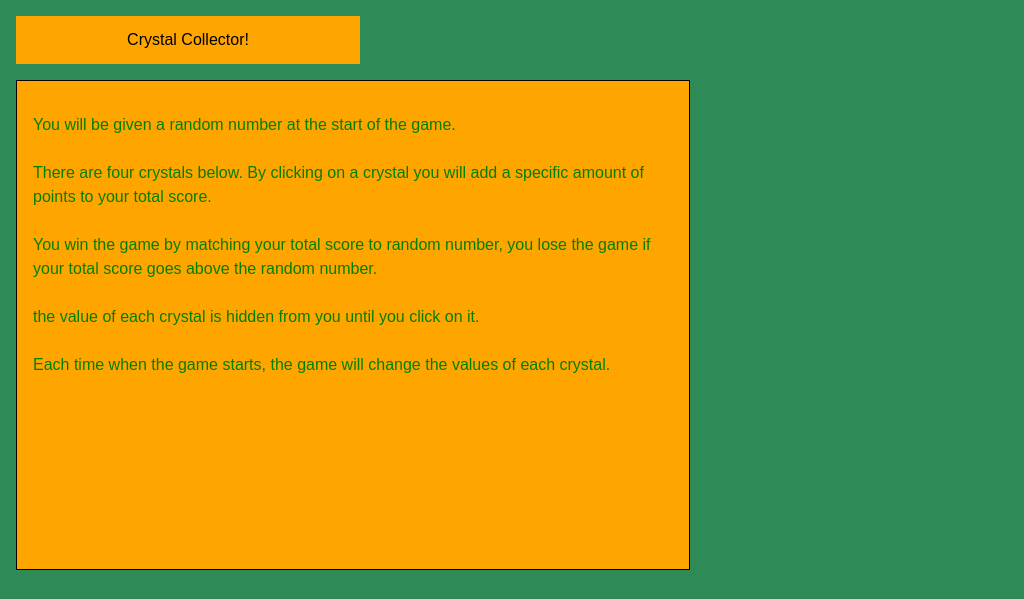
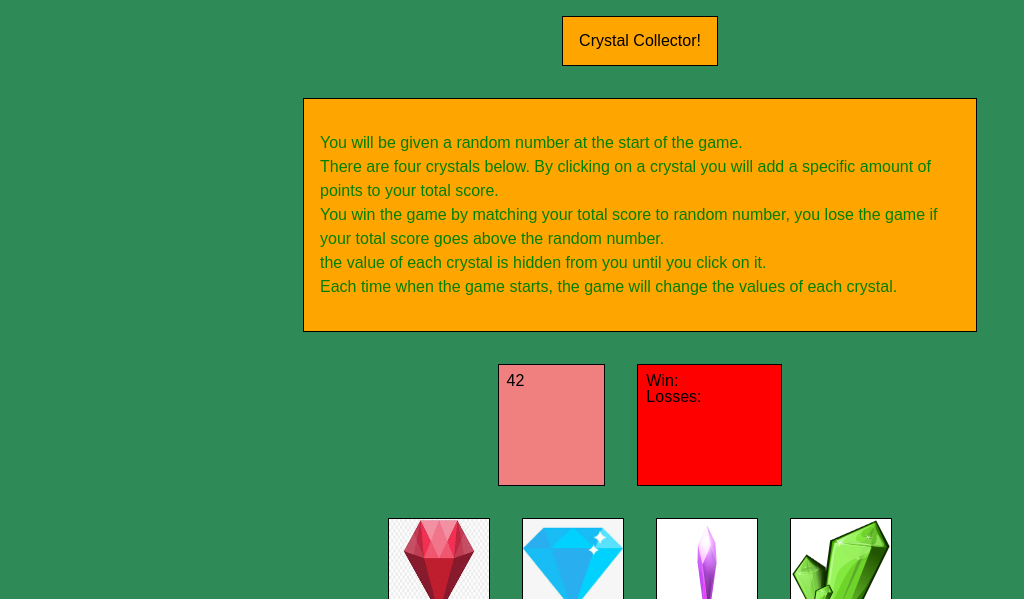
Before and after one commit to wesbragagt/Crystal-Collectors, a plain HTML site: page index.html in a window 1280 px wide. Shown: the top 599 px of the page, without its empty margins (0-1024 px from the left). Drawn offline with nearby package versions, Linux system fonts and the light colour scheme.

Commit message:
added some style changes such as flex-box to container and flex-column

```diff
--- a/assets/css/style.css
+++ b/assets/css/style.css
@@ -3,16 +3,25 @@ body {
     background: seagreen;
 }
 
-header h1 {
+.container {
+    display: flex;
+    flex-direction: column;
+    align-items: center;
+    flex-wrap: wrap;
+    width: 1280px;
+    height: auto;
+
+}
+
+h1 {
     text-align: center;
     padding: 1em;
-    width: 25%;
     background: orange;
 }
 
 section {
     width: 50%;
-    padding: 2em 1em 12em 1em;
+    padding: 2em 1em 2em 1em;
     background: orange;
     color: green;
     line-height: 1.5em;
--- a/index.html
+++ b/index.html
@@ -17,17 +17,19 @@
 </head>
 
 <body>
-    <header class="head margin">
+    <div class="container">
+        <header class="head margin border">
             <h1>Crystal Collector!</h1>
         </header>
 
         <section class="instructions margin border">
-        <p>You will be given a random number at the start of the game. <br><br>
+            <p>You will be given a random number at the start of the game. <br>
                 There are four crystals below. By clicking on a crystal you will add a specific amount of points to your
-            total score. <br><br>
-            You win the game by matching your total score to random number, you lose the game if your total score goes
-            above the random number. <br><br>
-            the value of each crystal is hidden from you until you click on it. <br><br>
+                total score. <br>
+                You win the game by matching your total score to random number, you lose the game if your total score
+                goes
+                above the random number. <br>
+                the value of each crystal is hidden from you until you click on it. <br>
                 Each time when the game starts, the game will change the values of each crystal.
             </p>
         </section>
@@ -56,6 +58,7 @@
 
         <div class="total border">Your total Score is</div>
         <div class="score border">0</div>
+    </div>
 
 
 
```
Lines whose indentation alone changed are shown as unchanged.
